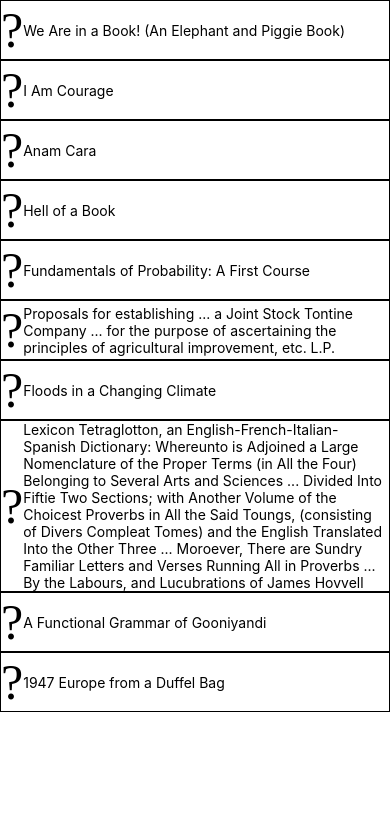
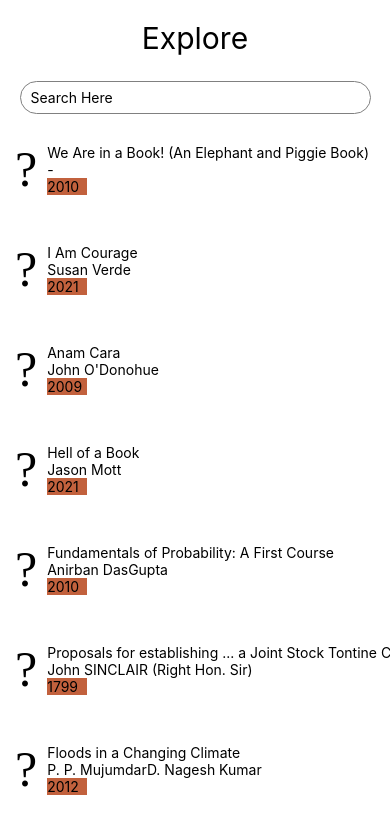
Before and after one commit to Aoi1011/react-native-bookstore, a React Native app: screen / in a window 390 px wide. Shown: the top 834 px of the page. Built offline with nearby package versions, Linux system fonts and the light colour scheme.

Commit message:
authors and title

```diff
--- a/app/components/Home.tsx
+++ b/app/components/Home.tsx
@@ -40,10 +40,13 @@
 
       let bookData = json.items.map(item => {
         let vi = item.volumeInfo;
+        let year = vi.publishedDate.split('-');
         return {
           id: item.id,
           title: vi.title,
+          authors: vi.authors,
           description: vi.description,
+          publishedDate: year[0],
           link: vi.infoLink,
           image: vi.imageLinks ? vi.imageLinks.smallThumbnail : '',
         };
@@ -69,6 +72,8 @@
 
   return (
     <SafeAreaView style={styles.container}>
+      <Text style={styles.title}>Explore</Text>
+      <SearchBar />
       <List data={data} />
     </SafeAreaView>
   );
@@ -80,6 +85,11 @@
     paddingTop: StatusBar.currentHeight || 0 + 0,
     marginHorizontal: 0,
   },
+  title: {
+    textAlign: 'center',
+    padding: 20,
+    fontSize: 30,
+  },
 });
 
 export default Home;
--- a/app/components/Item.tsx
+++ b/app/components/Item.tsx
@@ -7,7 +7,7 @@
 const Item = ({photo}: {photo: any}): JSX.Element => {
   useEffect(() => {
     photo.image = 'https://reactnative.dev/img/tiny_logo.png';
-    console.log(photo.image);
+    console.log(photo.authors);
   }, [photo]);
 
   return (
@@ -24,7 +24,13 @@
         size="extraLarge"
         color="black"
       />
-      <Text>{photo.title}</Text>
+      <View style={styles.right}>
+        <Text style={styles.title} numberOfLines={1}>
+          {photo.title}
+        </Text>
+        <Text style={styles.author}>{photo.authors ? photo.authors : '-'}</Text>
+        <Text style={styles.publishedDate}>{photo.publishedDate}</Text>
+      </View>
     </View>
   );
 };
@@ -35,7 +41,9 @@
     alignItems: 'center',
     // justifyContent: 'center',
     borderColor: 'black',
-    borderWidth: 1,
+    height: 100,
+    paddingRight: 30,
+    paddingLeft: 15,
   },
   item: {
     backgroundColor: 'aqua',
@@ -45,5 +53,21 @@
     // width: 50,
     // height: 50,
   },
+  right: {
+    // paddingRight: 10,
+    // paddingLeft: 10,
+    padding: 10,
+  },
+  title: {
+    // paddingLeft: 10,
+  },
+  author: {
+    // paddingLeft: 10,
+    // paddingTop: 1,
+  },
+  publishedDate: {
+    backgroundColor: '#c2613d',
+    width: 40,
+  },
 });
 export default Item;
```
